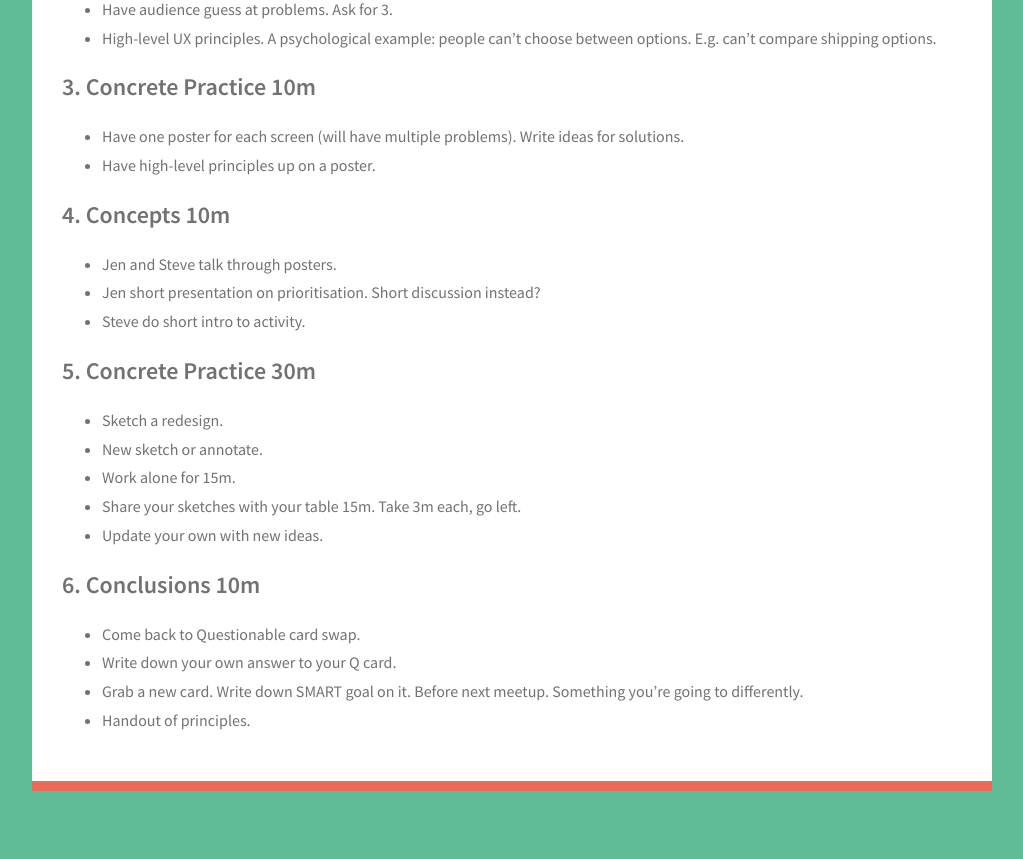
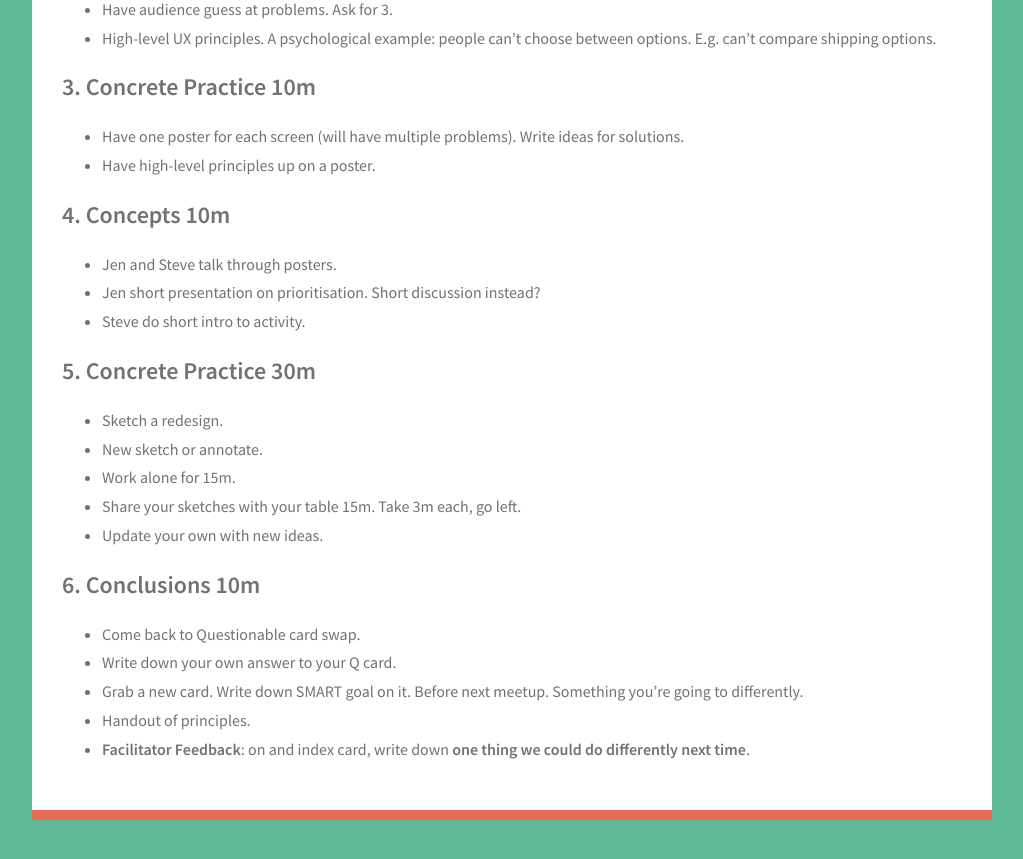
Before and after one commit to CTFEDs/Help-The-UX-Designer-isnt-coming-in-today-Workshop, a Jekyll site: the page built from workshop-outline.md, in a window 1280 px wide and 900 px high, scrolled down 1074 px. Shown: the top 859 px of the window, without its empty margins (128-1151 px from the left). Built offline with Jekyll 4.4.1, drawn with Linux system fonts in a browser that asks for light colours.

Commit message:
Add facilator feedback to workshop outline

```diff
--- a/workshop-outline.md
+++ b/workshop-outline.md
@@ -63,3 +63,4 @@ Presentation: Jen
 * Write down your own answer to your Q card.
 * Grab a new card. Write down SMART goal on it. Before next meetup. Something you're going to differently.
 * Handout of principles.
+* **Facilitator Feedback**: on and index card, write down **one thing we could do differently next time**.
```
